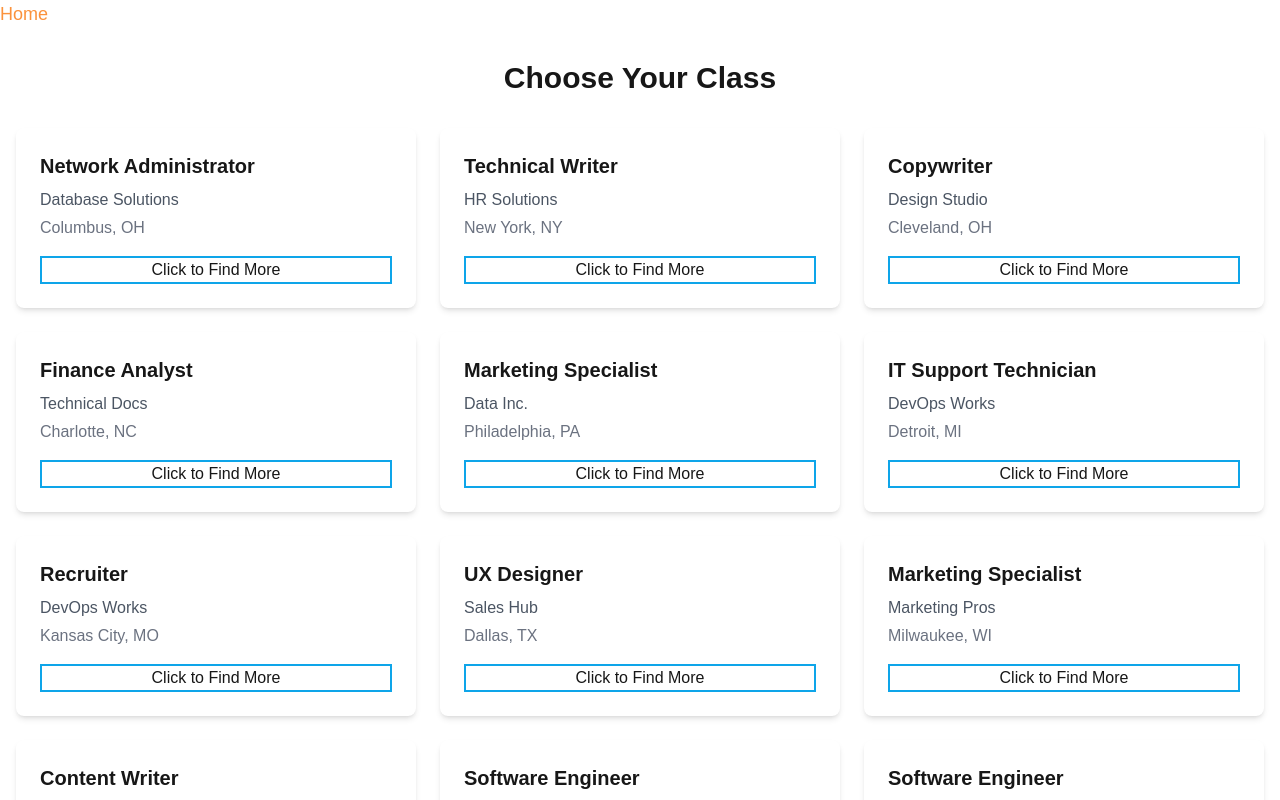
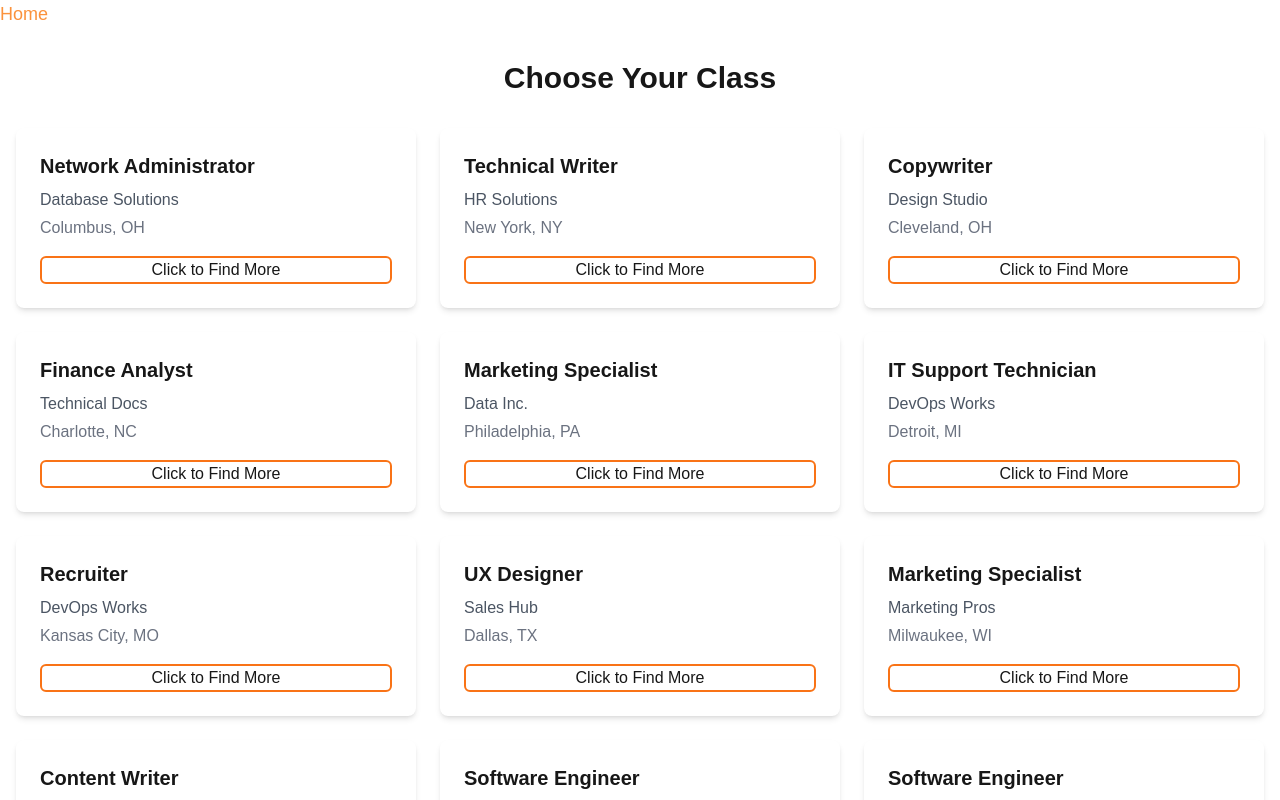
Before and after one commit to H3R01A/unibui-job-board, a Next.js app: page /jobs in a window 1280 px wide. Shown: the top 800 px of the page. Built offline with nearby package versions, Linux system fonts and the light colour scheme.

Commit message:
update button styling

```diff
--- a/components/job-button.tsx
+++ b/components/job-button.tsx
@@ -10,7 +10,7 @@ export default function JobButton() {
 
   return (
     <>
-      <div className="border-solid border-2 px-12 border-sky-500 text-center">
+      <div className="border-solid border-2 px-2 border-orange-500 rounded-md hover:bg-orange-600 text-center transition duration-300 ease-in-out">
         <button onClick={handleButtonClick}>Back to Jobs</button>
       </div>
     </>
--- a/components/job-details-button.tsx
+++ b/components/job-details-button.tsx
@@ -14,7 +14,7 @@ export default function JobDetailsButton(props: Props) {
 
   return (
     <>
-      <div className="border-solid border-2 border-sky-500 text-center">
+      <div className="border-solid border-2 px-2 border-orange-500 rounded-md hover:bg-orange-600 text-center transition duration-300 ease-in-out">
         <button onClick={handleButtonClick}>Click to Find More</button>
       </div>
     </>
```
